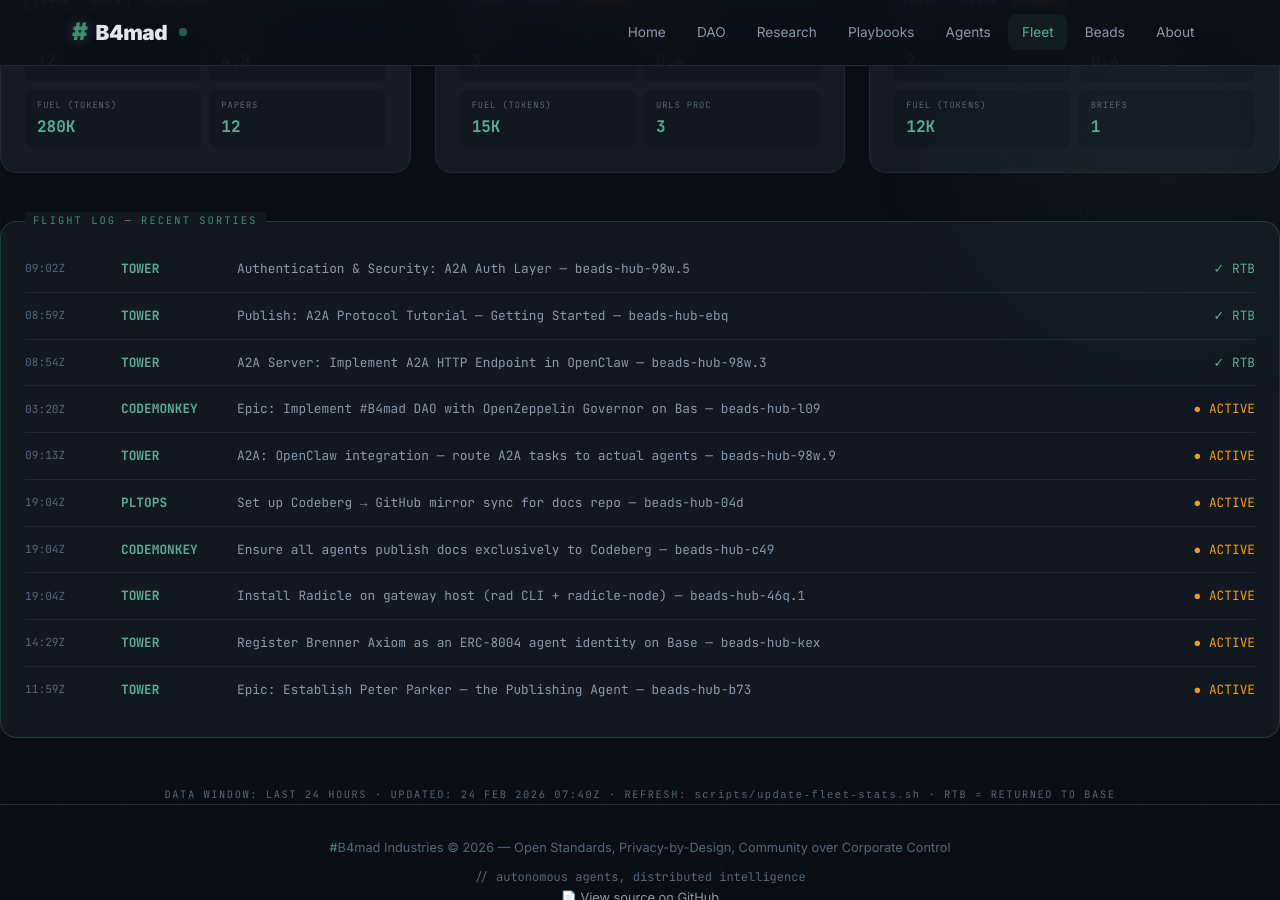
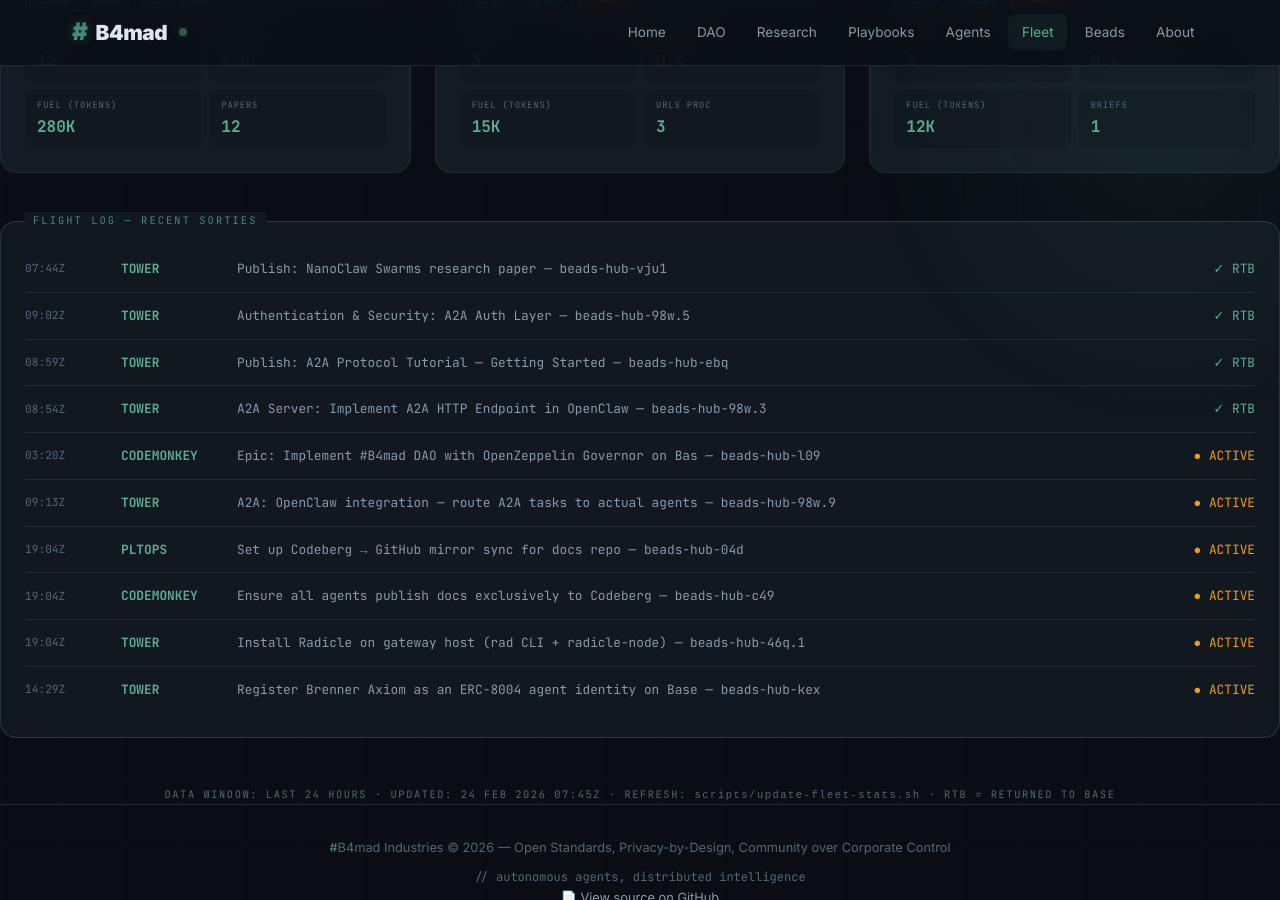
Before and after one commit to brenner-axiom/docs, a Jekyll site: the page built from fleet/index.html, in a window 1280 px wide and 900 px high, scrolled down 806 px. Built offline with Jekyll 4.4.1, drawn with Linux system fonts in a browser that asks for light colours; some of the changed text lies outside the part shown.

Commit message:
fleet: auto-update dashboard stats 2026-02-24T07:45Z

```diff
--- a/fleet/index.html
+++ b/fleet/index.html
@@ -289,22 +289,22 @@ description: "#B4mad Agent Fleet metrics dashboard with aviation theme"
     <div class="stat-label">Distance Flown</div>
   </div>
   <div class="stat-item">
-    <div class="stat-value">2905K</div>
+    <div class="stat-value">2940K</div>
     <div class="stat-unit">kg</div>
     <div class="stat-label">Fuel Burned</div>
   </div>
   <div class="stat-item">
-    <div class="stat-value">33</div>
+    <div class="stat-value">34</div>
     <div class="stat-unit">pax</div>
     <div class="stat-label">Passengers</div>
   </div>
   <div class="stat-item">
-    <div class="stat-value">49.8</div>
+    <div class="stat-value">50.4</div>
     <div class="stat-unit">hrs</div>
     <div class="stat-label">Flight Hours</div>
   </div>
   <div class="stat-item">
-    <div class="stat-value">83</div>
+    <div class="stat-value">84</div>
     <div class="stat-unit">msn</div>
     <div class="stat-label">Sorties Flown</div>
   </div>
@@ -509,6 +509,12 @@ description: "#B4mad Agent Fleet metrics dashboard with aviation theme"
 <!-- Flight Log -->
 <div class="flight-log">
   <div class="log-entry">
+    <span class="log-time">07:44Z</span>
+    <span class="log-callsign">TOWER</span>
+    <span class="log-mission">Publish: NanoClaw Swarms research paper — beads-hub-vju1</span>
+    <span class="log-status"><span class="complete">✓ RTB</span></span>
+  </div>
+  <div class="log-entry">
     <span class="log-time">09:02Z</span>
     <span class="log-callsign">TOWER</span>
     <span class="log-mission">Authentication & Security: A2A Auth Layer — beads-hub-98w.5</span>
@@ -562,16 +568,10 @@ description: "#B4mad Agent Fleet metrics dashboard with aviation theme"
     <span class="log-mission">Register Brenner Axiom as an ERC-8004 agent identity on Base — beads-hub-kex</span>
     <span class="log-status"><span class="active">● ACTIVE</span></span>
   </div>
-  <div class="log-entry">
-    <span class="log-time">11:59Z</span>
-    <span class="log-callsign">TOWER</span>
-    <span class="log-mission">Epic: Establish Peter Parker — the Publishing Agent — beads-hub-b73</span>
-    <span class="log-status"><span class="active">● ACTIVE</span></span>
-  </div>
 </div>
 
 <div style="text-align: center; margin-top: 2rem;">
   <p style="font-family: 'JetBrains Mono', monospace; font-size: 0.65rem; color: var(--text-muted); letter-spacing: 0.15em;">
-    DATA WINDOW: LAST 24 HOURS · UPDATED: 24 FEB 2026 07:40Z ·                                                                                                                                                                                                                                                                                                                                                                                                                                                                                                                                                                                                                                                                                                                                                                                                                                                                                                                                                                                                                                                                                    REFRESH: <code>scripts/update-fleet-stats.sh</code> · RTB = RETURNED TO BASE
+    DATA WINDOW: LAST 24 HOURS · UPDATED: 24 FEB 2026 07:45Z ·                                                                                                                                                                                                                                                                                                                                                                                                                                                                                                                                                                                                                                                                                                                                                                                                                                                                                                                                                                                                                                                                                     REFRESH: <code>scripts/update-fleet-stats.sh</code> · RTB = RETURNED TO BASE
   </p>
 </div>
```
